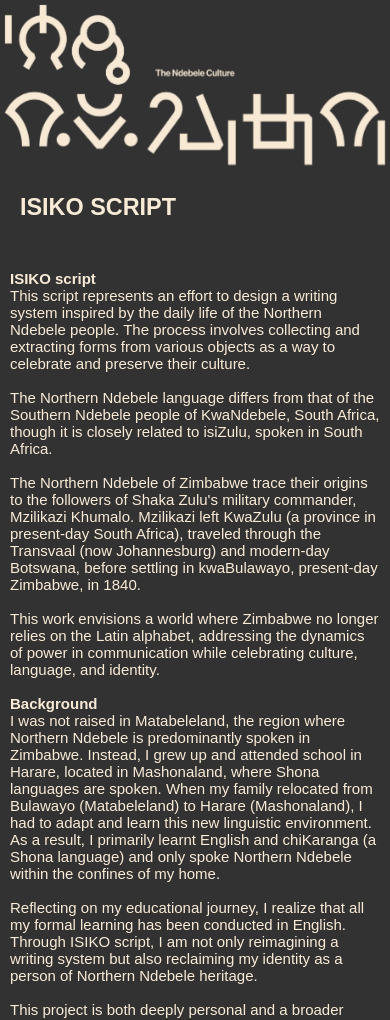
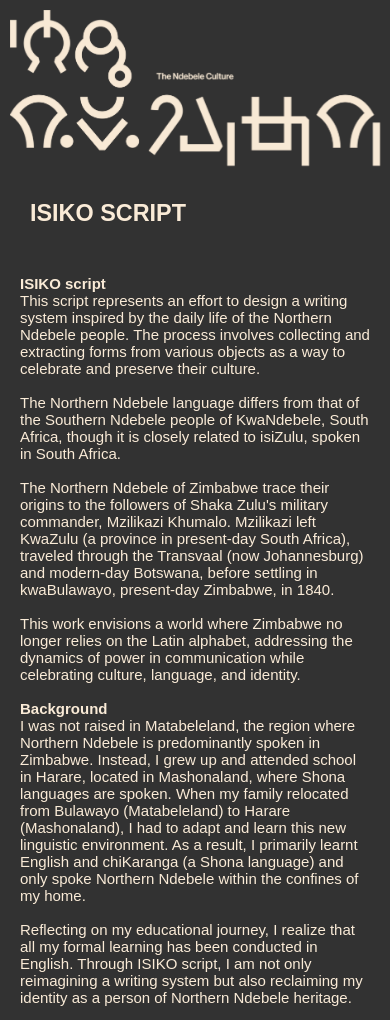
Before and after one commit to Otshuma/Writing-system, a plain HTML site: page index.html in a window 390 px wide. Shown: the top 1020 px of the page. Drawn offline with Linux system fonts and the light colour scheme; a web font is replaced by a local one.

Commit message:
updated padding

```diff
--- a/index.html
+++ b/index.html
@@ -548,8 +548,8 @@
         /* Adjusting padding for screens smaller than 800px */
         @media (max-width: 800px) {
             .flex-container, .flex-parent1 {
-            padding-left: 20px;
-            padding-right: 20px;
+            padding-left: 30px;
+            padding-right: 30px;
         }
 
         p {
@@ -557,31 +557,31 @@
         }
 
         h1 {
-            padding-left: 20px;
+            padding-left: 30px;
             padding-right: 20px;
             font-size: 8vw;
         }
 
         h2 {
-            padding-left: 10px;
-            padding-right: 10px;
+            padding-left: 15px;
+            padding-right: 15px;
             font-size: 14px; /* Adjust font size */
-            padding-bottom: 10px;
+            padding-bottom: 15px;
         }
 
         img {
-            padding-left: 10px;
-            padding-right: 10px;
-            padding-top: 10px;
-            padding-bottom: 10px;
+            padding-left: 15px;
+            padding-right: 15px;
+            padding-top: 15px;
+            padding-bottom: 15px;
         }
         }
 
         /* Adjusting padding for very small screens (e.g., phones) */
         @media (max-width: 480px) {
             .flex-container, .flex-parent1 {
-            padding-left: 10px;
-            padding-right: 10px;
+            padding-left: 20px;
+            padding-right: 20px;
         }
 
         p {
@@ -597,10 +597,10 @@
         }
 
         img {
-            padding-left: 5px;
-            padding-right: 5px;
-            padding-top: 5px;
-            padding-bottom: 5px;
+            padding-left: 10px;
+            padding-right: 10px;
+            padding-top: 10px;
+            padding-bottom: 10px;
         }
         }
 
```
Also changed, not shown: 1 other file.
